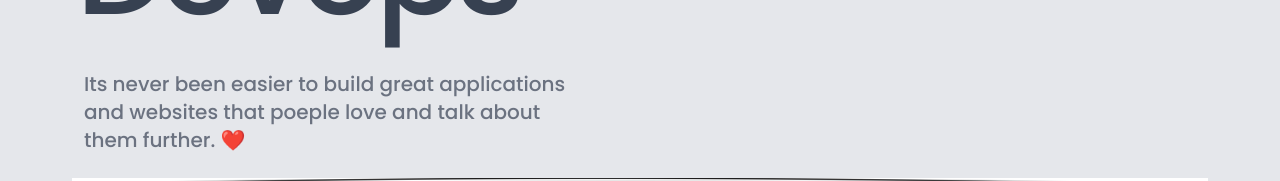
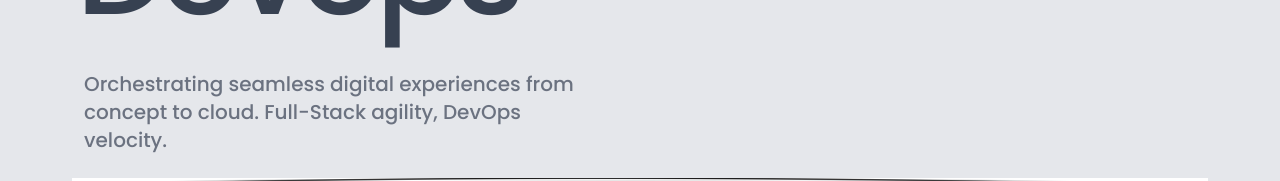
Before and after one commit to JaguarsCodehub/JyotindraTavanoji, a Next.js app: page / in a window 1280 px wide. Shown: the part 482-663 px from the top of the page. Built offline with nearby package versions, Linux system fonts and the light colour scheme.

Commit message:
feat: changed content

```diff
--- a/components/Hero.js
+++ b/components/Hero.js
@@ -10,7 +10,6 @@ const Hero = () => {
         <div className=' items-center max-w-6xl px-8 mx-auto xl:px-5'>
           <div className='flex flex-wrap items-center sm:-mx-3'>
             <div className='w-full md:px-3'>
-
               <div className='w-full pb-6 space-y-2 sm:max-w-md lg:max-w-lg md:space-y-4 lg:space-y-8 xl:space-y-9 sm:pr-5 lg:pr-0 md:pb-0'>
                 <h4 className='font-medium text-2xl text-black'>
                   Jyotindra Tavanoji <Badge className='bg-blue-500'>2025</Badge>
@@ -22,8 +21,8 @@ const Hero = () => {
                   Devops
                 </span>{' '} */}
                 <p className='font-Poppins ml-30 text-base text-gray-500 sm:max-w-md lg:text-xl md:max-w-3xl'>
-                  Its never been easier to build great applications and websites
-                  that poeple love and talk about them further. ❤️
+                  Orchestrating seamless digital experiences from concept to
+                  cloud. Full-Stack agility, DevOps velocity.
                 </p>
               </div>
             </div>
```
